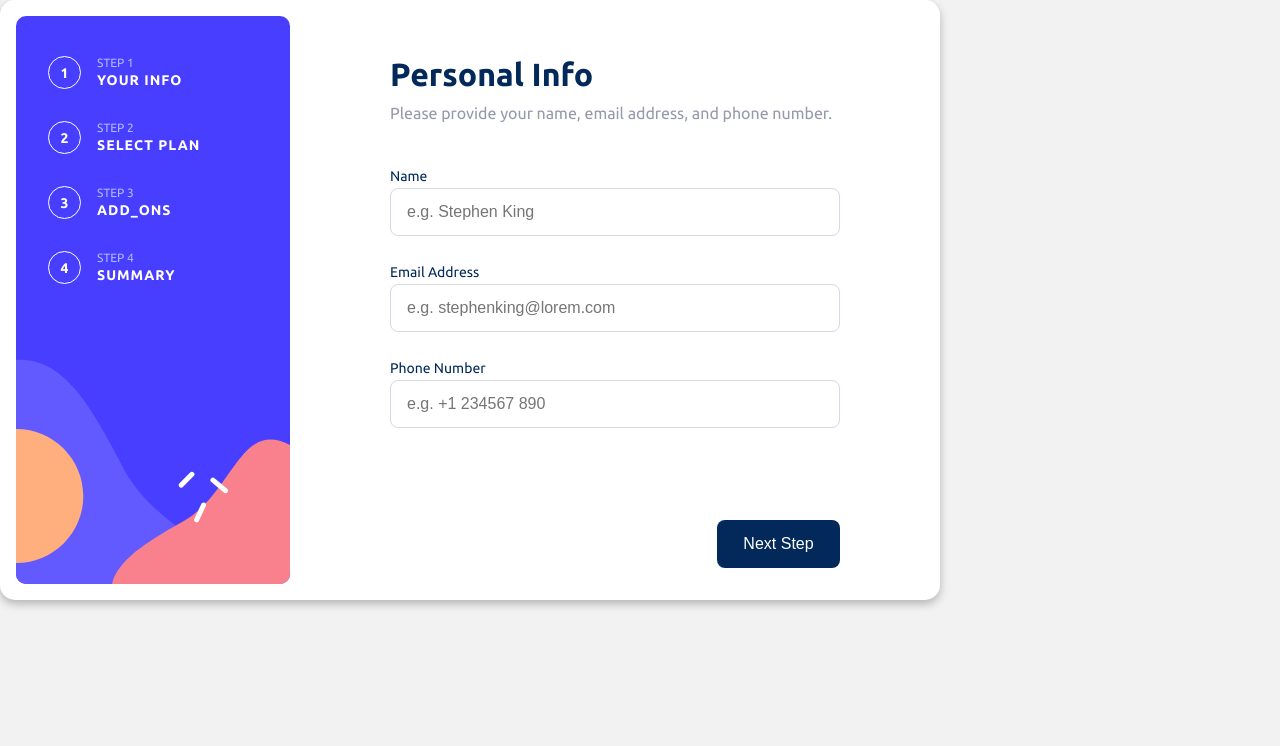
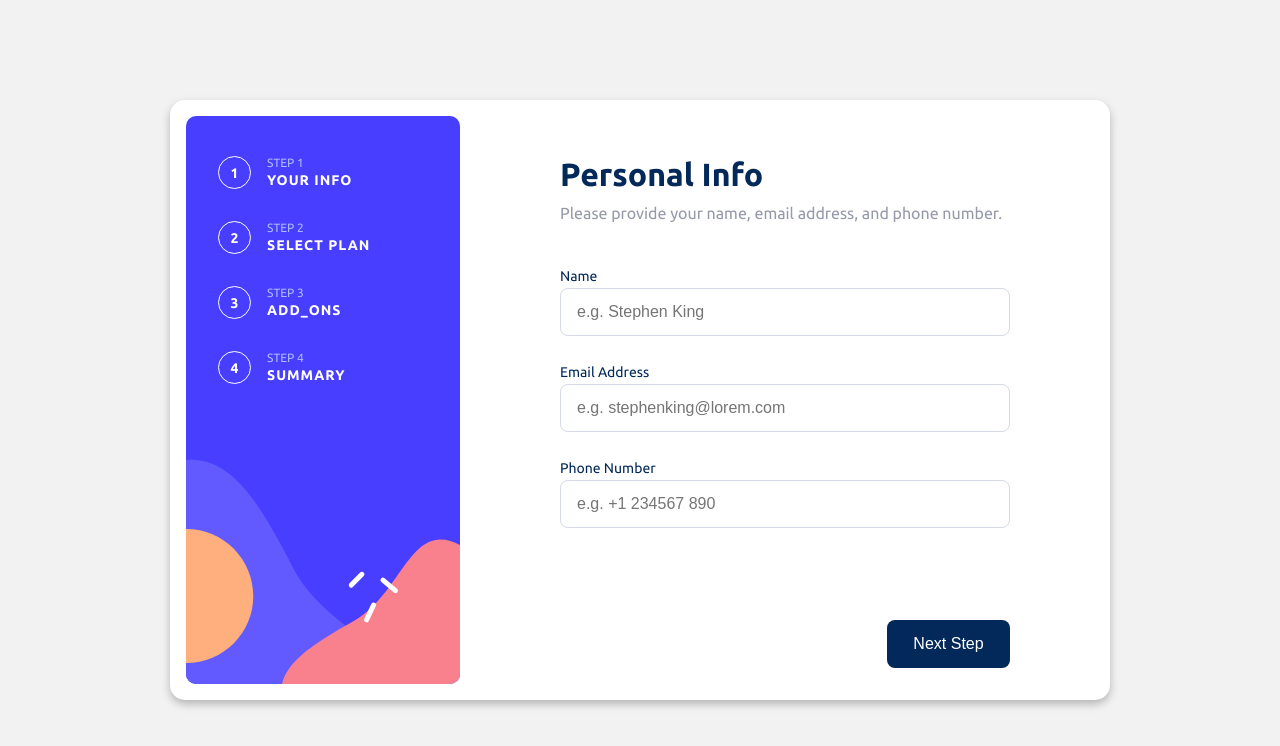
Before and after one commit to kelitasukita/multi-step-form, a React (Vite) app: page / in a window 1280 px wide. Shown: the top 746 px of the page. Built offline with nearby package versions, Linux system fonts and the light colour scheme.

Commit message:
Apply styles to the body tag

```diff
--- a/src/global.scss
+++ b/src/global.scss
@@ -47,5 +47,10 @@ body {
   font-family: Ubuntu, sans-serif;
   background: $background-desktop;
 
+  width: 100vw;
+  height: 100vh;
+  display: flex;
+  justify-content: center;
+  align-items: center;
 
 }
```
